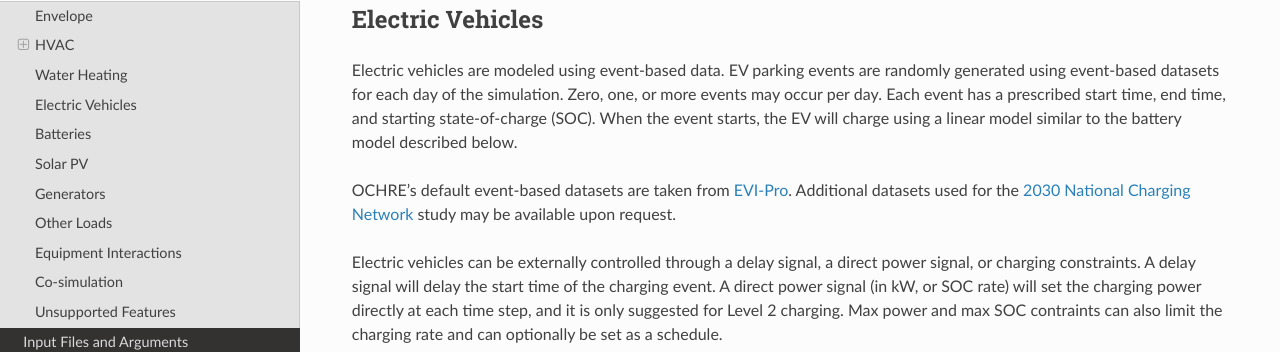
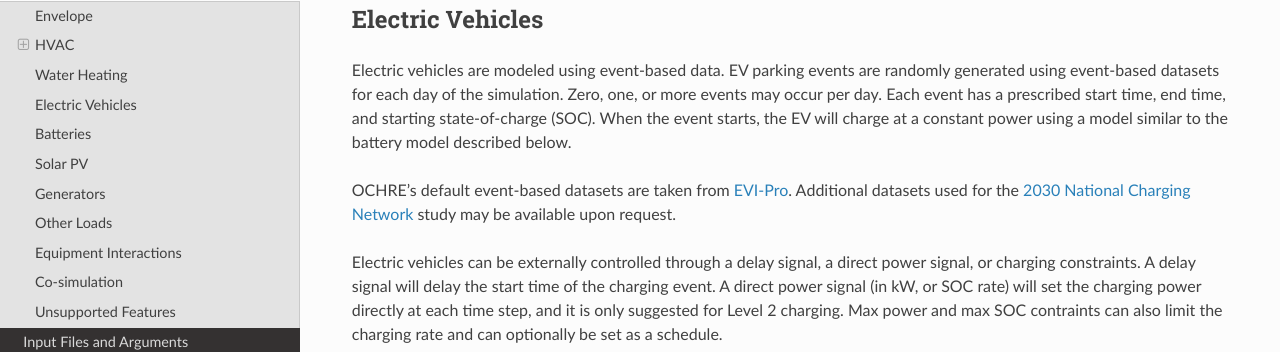
Before and after one commit to NREL/OCHRE, a Sphinx documentation site: the page built from docs/source/ModelingApproach.rst, in a window 1280 px wide and 900 px high, scrolled down 5348 px. Shown: the part 197-549 px from the top of the window. Built offline with Sphinx 7.4.7 and the Read the Docs theme 3.1.0, drawn with Linux system fonts in a browser that asks for light colours.

```diff
--- a/docs/source/ControllerIntegration.rst
+++ b/docs/source/ControllerIntegration.rst
@@ -242,12 +242,12 @@ agents via their external control signals, external model signals, and status
 variables.
 
 See `bin/run_cosimulation.py
-<https://github.com/NREL/OCHRE/blob/main/bin/run_dwelling.py>`__ for a very
+<https://github.com/NREL/OCHRE/blob/main/bin/run_cosimulation.py>`__ for a very
 basic co-simulation implementation using the `HELICS <https://helics.org/>`__
 platform. The example shows a simple aggregator that controls batteries in two
 different OCHRE dwellings.
 
-OCHRE can also run a single timestep with multiple control options, enabling
+OCHRE can also repeat a single timestep with multiple control options, enabling
 co-optimization or simulation across varying time-scales. See the
 ``run_pv_voltvar`` function in `bin/run_external_control.py
 <https://github.com/NREL/OCHRE/blob/main/bin/run_external_control.py>` as an
--- a/docs/source/ModelingApproach.rst
+++ b/docs/source/ModelingApproach.rst
@@ -261,8 +261,8 @@ Electric vehicles are modeled using event-based data. EV parking events are
 randomly generated using event-based datasets for each day of the simulation.
 Zero, one, or more events may occur per day. Each event has a prescribed start
 time, end time, and starting state-of-charge (SOC). When the event starts, the
-EV will charge using a linear model similar to the battery model described
-below.
+EV will charge at a constant power using a model similar to the battery model
+described below.
 
 OCHRE's default event-based datasets are taken from `EVI-Pro
 <https://www.nrel.gov/transportation/evi-pro.html>`__. Additional datasets
```
Also changed, not shown: docs/source/Introduction.rst (+11 -13 lines).
